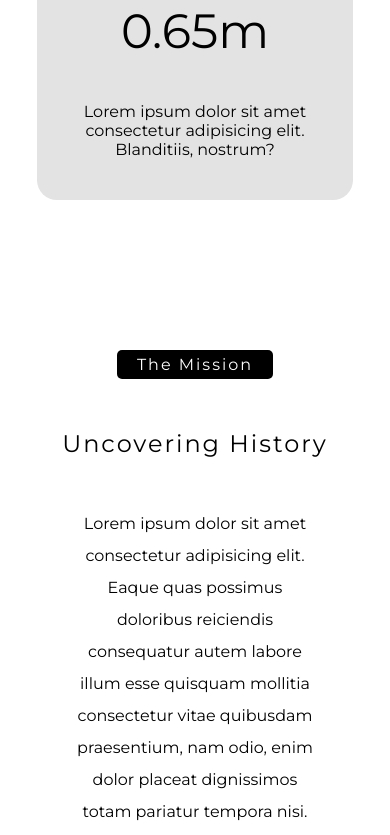
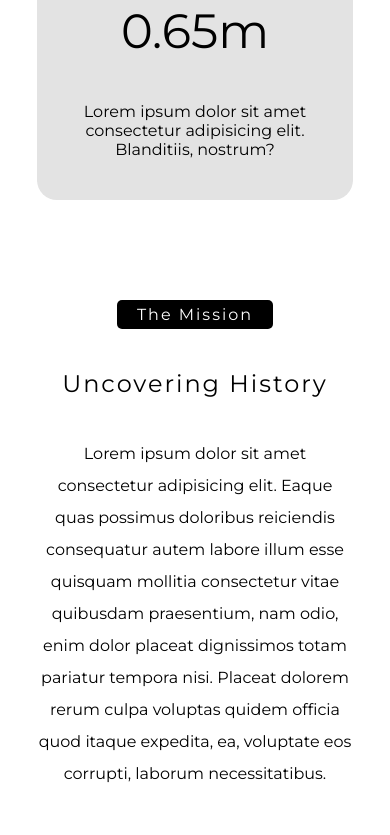
Before and after one commit to thenu-k/aeternus, a Next.js app: page / in a window 390 px wide. Shown: the part 3121-3956 px from the top of the page. Built offline with nearby package versions, Linux system fonts and the light colour scheme.

Commit message:
Made goals section responsive

```diff
--- a/components/Goal/Goal.styled.js
+++ b/components/Goal/Goal.styled.js
@@ -35,4 +35,19 @@ export const GoalContainer = styled.section`
         }
     }
 
+    @media all and (max-width: 1024px){
+        & .inner{
+            margin-bottom: 60px;
+            & h4{
+                margin-top:0;
+            }
+            & h3{
+                margin: 40px 0;
+            }
+            & p{
+                width: 90%;
+            }
+        }
+    }
+
 `
```
